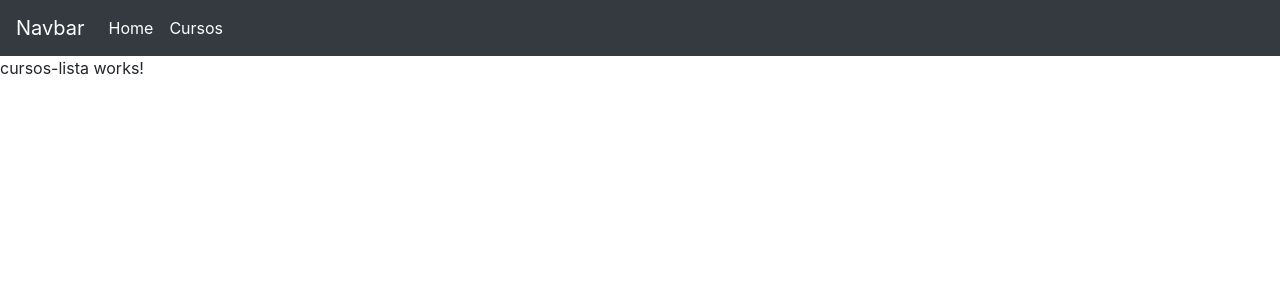
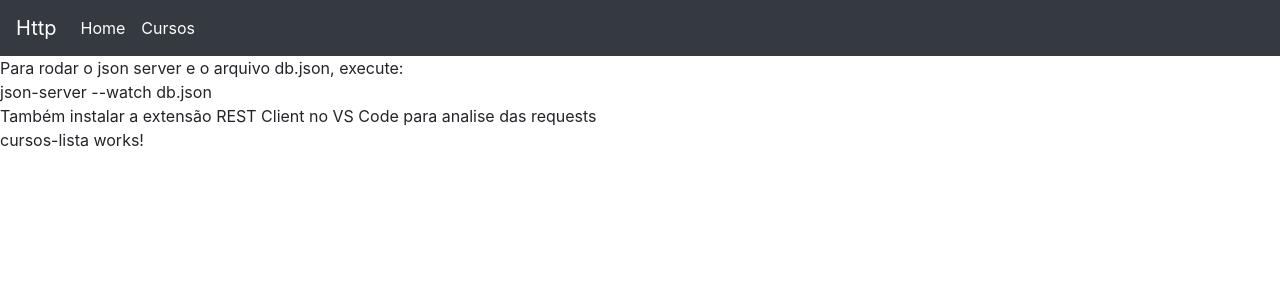
Before and after one commit to pierbotteroweb/angular-loiane-http, an Angular app in the folder http-request/: page /cursos in a window 1280 px wide. Shown: the top 300 px of the page. Built offline with nearby package versions, Linux system fonts and the light colour scheme.

Commit message:
Aula 119 - Anotações para execução do app e utilização da extensão REST

```diff
--- a/http-request/angular.json
+++ b/http-request/angular.json
@@ -1,5 +1,8 @@
 {
   "$schema": "./node_modules/@angular/cli/lib/config/schema.json",
+  "cli": {
+    "analytics": false
+  },
   "version": 1,
   "newProjectRoot": "projects",
   "projects": {
--- a/http-request/db.json
+++ b/http-request/db.json
@@ -6,7 +6,11 @@
     },
     {
       "nome": "Java 00",
-      "id": 2
+      "id": 3
+    },
+    {
+      "nome": "PHP",
+      "id": 7
     }
   ]
 }
--- a/http-request/src/app/app.component.html
+++ b/http-request/src/app/app.component.html
@@ -1,6 +1,7 @@
 <nav class="navbar navbar-expand-lg navbar-dark bg-dark">
-  <a class="navbar-brand" href="#">Navbar</a>
-  <button class="navbar-toggler" type="button" data-toggle="collapse" data-target="#navbarNav" aria-controls="navbarNav" aria-expanded="false" aria-label="Toggle navigation">
+  <a class="navbar-brand" href="#">Http</a>
+  <button class="navbar-toggler" type="button" data-toggle="collapse" data-target="#navbarNav"
+          aria-controls="navbarNav" aria-expanded="false" aria-label="Toggle navigation">
     <span class="navbar-toggler-icon"></span>
   </button>
   <div class="collapse navbar-collapse" id="navbarNav">
@@ -16,5 +17,8 @@
   </div>
 </nav>
 <div>
+  <span>Para rodar o json server e o arquivo db.json, execute:</span><br>
+  <span>json-server --watch db.json</span><br>
+  <span>Também instalar a extensão REST Client no VS Code para analise das requests</span><br>
   <router-outlet></router-outlet>
 </div>
```
